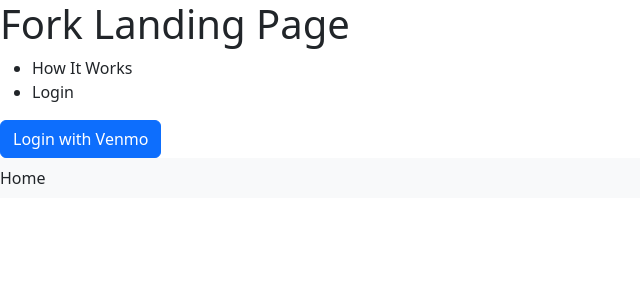
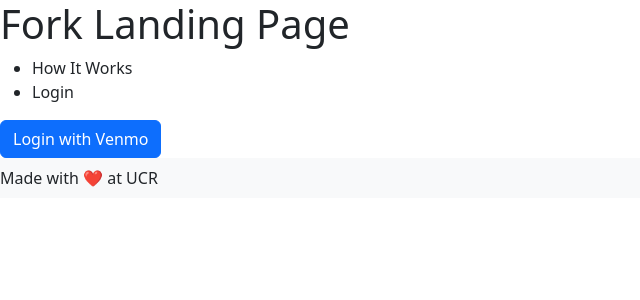
Before and after one commit to kevincakey/CS180-Fork, a React (Create React App) app: page / in a window 1280 px wide. Shown: the top 300 px of the page, without its empty margins (0-640 px from the left). Built offline with nearby package versions, Linux system fonts and the light colour scheme.

Commit message:
added landing page footer

```diff
--- a/src/App.js
+++ b/src/App.js
@@ -16,6 +16,7 @@
   render(){
     return(
       <div>
+
         <h1> Fork Landing Page</h1>
         <ul>
           <li> How It Works </li>
@@ -24,9 +25,7 @@
         <Button> Login with Venmo </Button>
 
           <Navbar bg="light" expand="lg">
-          <Nav.Link href="#action1">Home</Nav.Link>
-
-
+          <Nav.Link href="#action1">Made with ❤️ at UCR </Nav.Link>
           </Navbar>
 
       </div>
```
